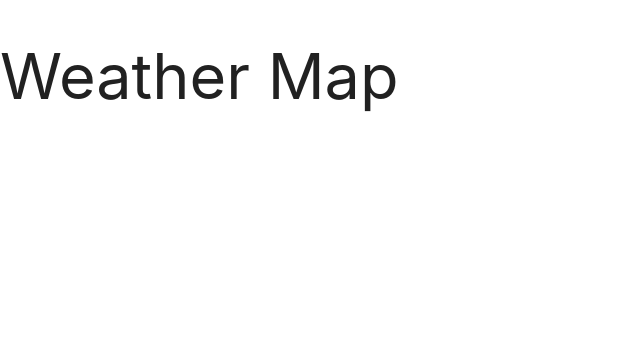
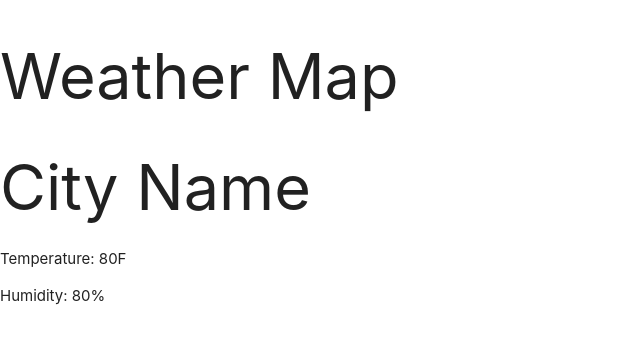
Before and after one commit to Thunderducky/WeatherMap, a plain HTML site: page index.html in a window 1280 px wide. Shown: the whole page, without its empty margins (0-640 px from the left). Drawn offline with nearby package versions, Linux system fonts and the light colour scheme.

Commit message:
have the html working, refs #2

```diff
--- a/index.html
+++ b/index.html
@@ -16,6 +16,11 @@
 </head>
 <body>
     <h1>Weather Map</h1>
+    <div>
+        <h1>City Name</h1>
+        <p>Temperature: 80F</p>
+        <p>Humidity: 80%</p>
+    </div>
     <script src="logic.js"></script>
 </body>
 </html>
```
